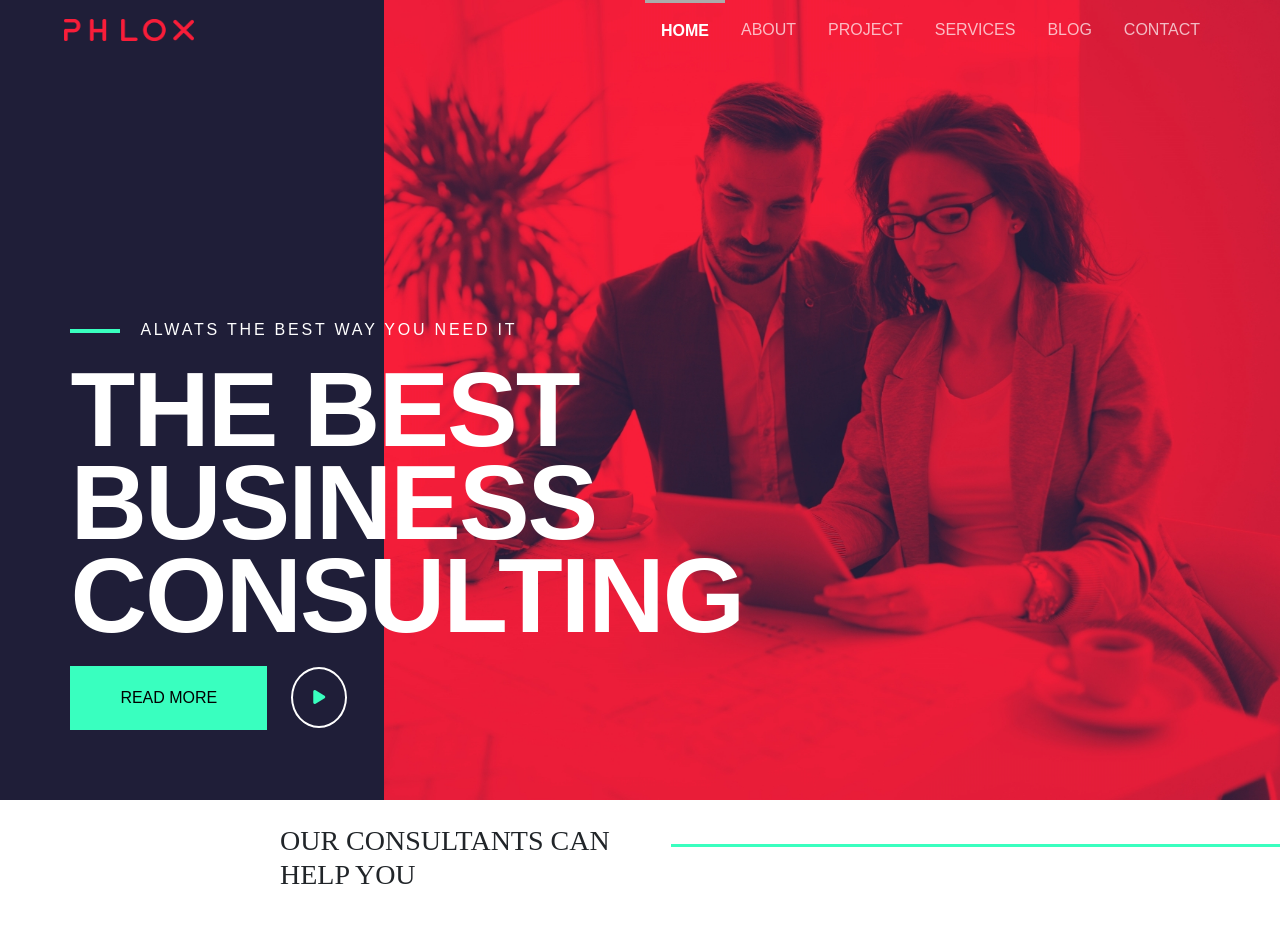
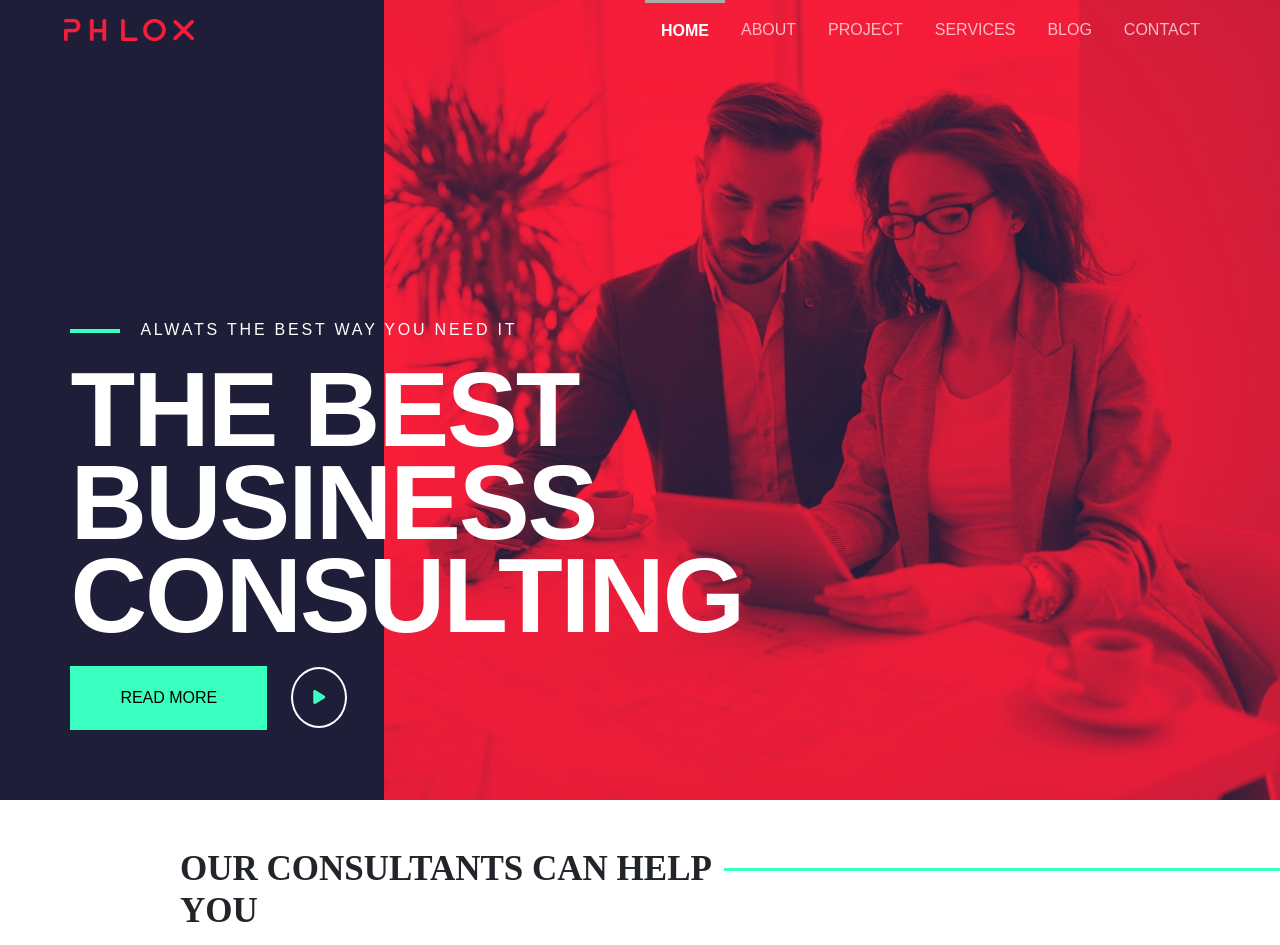
Before and after one commit to GiuseppeIndomenico/proj-html-vuejs, a Vue app: page / in a window 1280 px wide. Shown: the top 945 px of the page. Built offline with nearby package versions, Linux system fonts and the light colour scheme; a web font is replaced by a local one.

Commit message:
fix consultCard

```diff
--- a/src/components/MainComponent.vue
+++ b/src/components/MainComponent.vue
@@ -1,6 +1,6 @@
 <template>
     <main class="mt-4">
-        <div class="d-flex">
+        <div class="d-flex mt-5">
             <h3 class="title-main">OUR CONSULTANTS CAN HELP YOU</h3>
             <div class="gi-tratto long"></div>
         </div>
@@ -71,7 +71,9 @@ h3 {
 }
 
 .title-main {
-    margin-left: 280px;
+    margin-left: 180px;
+    font-size: 35px;
+    font-weight: bold;
 }
 
 .gi-tratto {
@@ -81,7 +83,7 @@ h3 {
 }
 
 .long {
-    width: 59%;
+    width: 50%;
     margin-top: 20px;
     margin-left: 10px;
 }
```
